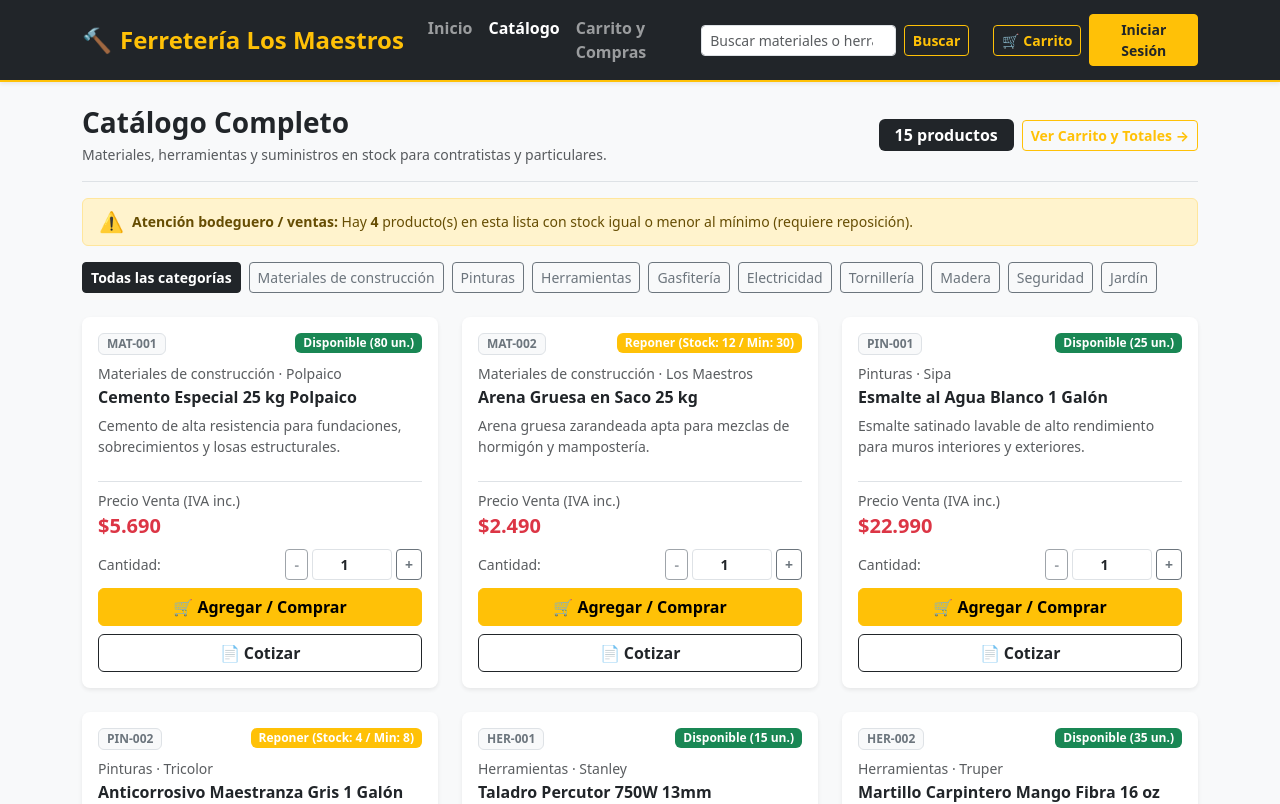
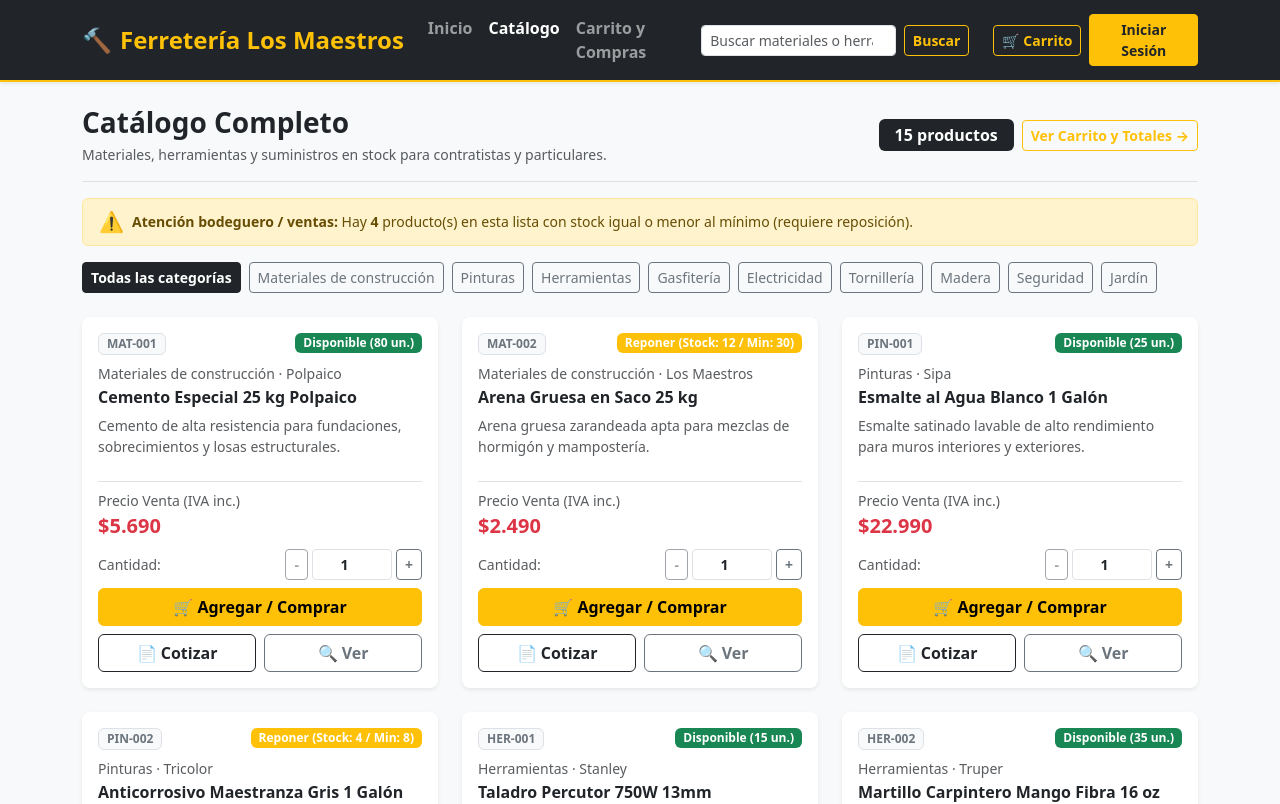
Before and after one commit to luciano-sepulveda/React-FerreteriaLosMaestros, a React (Vite) app: page /catalogo in a window 1280 px wide. Shown: the top 804 px of the page. Built offline with nearby package versions, Linux system fonts and the light colour scheme.

Commit message:
Conecte la ruta y navegacion al detalle del producto

```diff
--- a/src/App.jsx
+++ b/src/App.jsx
@@ -3,6 +3,7 @@ import { BrowserRouter, Routes, Route } from 'react-router-dom';
 import LayoutPrincipal from './components/templates/LayoutPrincipal';
 import Inicio from './pages/Inicio';
 import Catalogo from './pages/Catalogo';
+import DetalleProducto from './pages/DetalleProducto';
 import Carrito from './pages/Carrito';
 import Login from './pages/Login';
 import NoEncontrada from './pages/NoEncontrada';
@@ -16,6 +17,7 @@ const App = () => {
           <Route element={<LayoutPrincipal />}>
             <Route path="/" element={<Inicio />} />
             <Route path="/catalogo" element={<Catalogo />} />
+            <Route path="/producto/:id" element={<DetalleProducto />} />
             <Route path="/categoria/:nombre" element={<Catalogo />} />
             <Route path="/buscar/:texto" element={<Catalogo />} />
             <Route path="/carrito" element={<Carrito />} />
--- a/src/components/molecules/TarjetaProducto.jsx
+++ b/src/components/molecules/TarjetaProducto.jsx
@@ -1,5 +1,6 @@
 import React, { useState } from 'react';
 import { Card } from 'react-bootstrap';
+import { useNavigate } from 'react-router-dom';
 import Precio from '../atoms/Precio';
 import Stock from '../atoms/Stock';
 import Boton from '../atoms/Boton';
@@ -15,10 +16,12 @@ const TarjetaProducto = ({
   alVerDetalle,
   onVerDetalle
 }) => {
+  const navegar = useNavigate();
   const [cantidad, setCantidad] = useState(1);
   const [agregadoReciente, setAgregadoReciente] = useState(false);
 
   const {
+    id,
     codigo,
     nombre,
     marca,
@@ -32,7 +35,6 @@ const TarjetaProducto = ({
 
   const sinStock = stock <= 0;
   const manejadorCotizar = alCotizar || onCotizar;
-  const manejadorVerDetalle = alVerDetalle || onVerDetalle;
   const manejadorAgregar = alAgregarAlCarrito || alComprar;
 
   const manejarAgregarCarrito = () => {
@@ -40,6 +42,14 @@ const TarjetaProducto = ({
       manejadorAgregar(producto, cantidad);
       setAgregadoReciente(true);
       setTimeout(() => setAgregadoReciente(false), 1800);
+    }
+  };
+
+  const manejarVer = () => {
+    if (alVerDetalle || onVerDetalle) {
+      (alVerDetalle || onVerDetalle)(producto);
+    } else {
+      navegar(`/producto/${id}`);
     }
   };
 
@@ -54,7 +64,12 @@ const TarjetaProducto = ({
         </div>
 
         <span className="text-muted small mb-1">{categoria} · {marca}</span>
-        <Card.Title className="h6 fw-bold text-dark text-truncate" title={nombre}>
+        <Card.Title
+          className="h6 fw-bold text-dark text-truncate cursor-pointer"
+          title={nombre}
+          onClick={manejarVer}
+          style={{ cursor: 'pointer' }}
+        >
           {nombre}
         </Card.Title>
 
@@ -80,7 +95,7 @@ const TarjetaProducto = ({
           </div>
         )}
 
-        {/* Acciones principales: Comprar/Agregar y Cotizar */}
+        {/* Acciones principales: Comprar/Agregar, Cotizar y Ver Detalle */}
         <div className="d-flex flex-column gap-2 mt-auto">
           <Boton
             texto={
@@ -101,13 +116,11 @@ const TarjetaProducto = ({
               variante="outline-dark"
               alHacerClic={() => manejadorCotizar && manejadorCotizar(producto, cantidad)}
             />
-            {manejadorVerDetalle && (
-              <Boton
-                texto="Ver"
-                variante="outline-secondary"
-                alHacerClic={() => manejadorVerDetalle(producto)}
-              />
-            )}
+            <Boton
+              texto="🔍 Ver"
+              variante="outline-secondary"
+              alHacerClic={manejarVer}
+            />
           </div>
         </div>
       </Card.Body>
```
